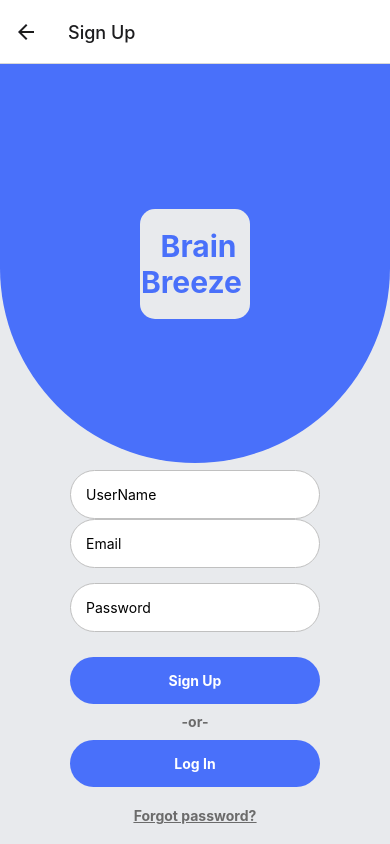
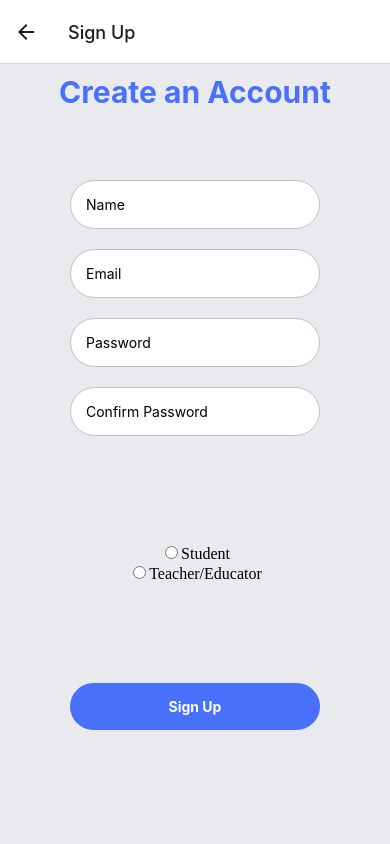
Before and after one commit to NerdJS-Project/Front-End, a React Native app: screen /SignUp in a window 390 px wide. Built offline with nearby package versions, Linux system fonts and the light colour scheme.

Commit message:
NER-#33,60,66 updated Signup view with appropriate fields

```diff
--- a/src/screens/SignUpScreen.js
+++ b/src/screens/SignUpScreen.js
@@ -50,82 +50,33 @@ export default function SignUpScreen({navigation}) {
 
   return (
 
-
-
     <View style = {styles.container}>
-      <View style = {top.blueWave}>
-
-
-
-
-      <View style={top.logoShape}>
-      <Text style={styles.title}> Brain Breeze </Text>
-      </View>
-
-
-      </View>
+    <Text style ={styles.title}>Create an Account</Text>
 
     <KeyboardAvoidingView behavior={Platform.OS === "ios" ? "padding" : "height"}
-      style={login.email} >
-
-        <TextInput style={login.emailHolder}placeholder={'UserName'} onChangeText={setName}/>
-
-        <TextInput style={login.emailHolder}placeholder={'Email'} onChangeText={setEmail}/>
-        <TextInput style={login.pwHolder}placeholder={'Password'} onChangeText={setPassword}/>
-
-
-        <Text >{message ? message : null}</Text>
-
-        <TouchableOpacity
-
-        onPress={onSubmitHandler}
-        >
-          <View style={login.loginBttn}>
-            <Text style ={login.loginText}>Sign Up</Text>
-          </View>
-        </TouchableOpacity>
-
+    style={form.account} >
+      <TextInput style={form.nameHolder}placeholder={'Name'} onChangedText={setName}/>
+      <TextInput style={form.emailHolder}placeholder={'Email'}onChangedText={setEmail}/>
+      <TextInput secureTextEntry={true} style={form.pwHolder}placeholder={'Password'}onChangedText={setPassword}/>
+      <TextInput secureTextEntry={true} style={form.confirmPwHolder}placeholder={'Confirm Password'}/>
     </KeyboardAvoidingView>
 
 
+    <Text style={form.status}>Are you a:</Text>
+    <label>
+      <input type="radio" value="Student"/>
+      <span>Student</span>
+    </label>
+    <label>
+      <input type="radio" value="Teacher/Educator"/>
+      <span>Teacher/Educator</span>
+    </label>
 
-
-      <View style= {signup.divider}>
-      <Text style ={signup.divider}>-or-</Text>
-        </View>
-
-        <TouchableOpacity
-        style ={signup.container}
-        onPress ={() => navigation.navigate('LogIn')}
-
-        >
-          <View style={signup.firstSgnUpBttn}>
-            <Text style ={signup.signupText}>Log In</Text>
+    <TouchableOpacity style = {register.container}>
+        <View style={register.registerButton}>
+          <Text style ={register.registerText}>Sign Up</Text>
         </View>
     </TouchableOpacity>
-
-
-        <TouchableOpacity>
-          <View style= {forgotPsswrd.forgotText}>
-        <Text style ={forgotPsswrd.forgotText}>Forgot password?</Text>
-        </View>
-
-
-        </TouchableOpacity>
-
-
-
-
-
-
-
-
-
-
-
-
-
-
 
   </View>
 
@@ -137,76 +88,41 @@ const styles = StyleSheet.create({
   container: {
     //alignSelf: 'stretch',
     flex: 1,
-
     backgroundColor: '#E8EAED',
     alignItems: 'center',
-    paddingTop:0
-
+    paddingTop:10
   },
 
 
   title: {
-    //paddingHorizontal:11,
-    textAlign: "center",
     fontSize: 30,
     fontWeight: "bold",
-    color: '#4970FA'
+    color: "#4970FA"
+  }
+
+});
 
 
 
+const form = StyleSheet.create({
+  account: {
+    top: 20,
+    bottom: 120,
+    alignItems: 'center',
+    margin: 70
   },
 
-
-
-
-});
-
-const top = StyleSheet.create({
-
-
-  blueWave: {
-
-    alignSelf: 'stretch',
-
-    flex: 1,
-    backgroundColor: '#4970FA',
-    borderBottomEndRadius: 200,
-    borderBottomStartRadius:200,
-    justifyContent: 'center',
-    alignItems: 'center',
-    position: 'relative',
-    marginBottom: 300
-
-  },
-
-
-  logoShape: {
-    position: 'relative',
-    //paddingHorizontal:100,
-    //borderRadius:40,
-
-
-    justifyContent: 'center',
-    //alignContent:'center',
-    backgroundColor:'#E8EAED',
-    width: 110,
-    height:110,
-    borderRadius: 15//'15%'
-
-}
-
-
-});
-
-const login= StyleSheet.create({
-  email: {
-    position: 'absolute',
-    bottom: 140,
-    //width: '100%'
-    width: 100,
-    //flexDirection: 'row'
-    alignItems: 'center'
-
+  nameHolder: {
+    position:"relative",
+    paddingVertical: 15,
+    paddingHorizontal:15,
+    backgroundColor: 'white',
+    borderColor: '#C0C0C0',
+    bottom:30,
+    borderWidth: 1,
+    borderRadius: 60,
+    width: 250,
+    margin: 10
   },
 
   emailHolder: {
@@ -218,8 +134,8 @@ const login= StyleSheet.create({
     bottom:30,
     borderWidth: 1,
     borderRadius: 60,
-    width: 250
-
+    width: 250,
+    margin: 10
 
   },
 
@@ -227,97 +143,54 @@ const login= StyleSheet.create({
     position:"relative",
     paddingVertical: 15,
     paddingHorizontal:15,
-    bottom:25,
     backgroundColor: 'white',
     borderColor: '#C0C0C0',
+    bottom:30,
     borderWidth: 1,
     borderRadius: 60,
-    marginTop: 10,
-    width: 250
+    width: 250,
+    margin: 10
+  },
+
+  confirmPwHolder: {
+    position:"relative",
+    paddingVertical: 15,
+    paddingHorizontal:15,
+    backgroundColor: 'white',
+    borderColor: '#C0C0C0',
+    bottom:30,
+    borderWidth: 1,
+    borderRadius: 60,
+    width: 250,
+    margin: 10
+  },
+
+  status: {
+    fontWeight:"bold",
+    textAlign:"center",
+    bottom: 550
+  },
 
 
+})
 
+const register = StyleSheet.create ({
+  container: {
+    margin: 50
+  },
+  registerButton: {
+    width: 250,
+    paddingVertical: 15,
+    paddingHorizontal: 15,
+    borderRadius: 60,
+    backgroundColor: '#4970FA',
+    color: 'white',
+    alignItems:'center',
+    margin: 50
   },
 
-  loginBttn: {
-    width:250,
-    position: "relative",
-    //height: 60,
-    paddingVertical: 15,
-    paddingHorizontal:15,
-    borderRadius: 60,
-    backgroundColor: '#4970FA',
-    //marginTop: 10,
-   //top: 10,
-    //textAlign: 'center',
+  registerText: {
     color: 'white',
-    //color: 'white',
-    alignItems:'center'
-
-  },
-
-  loginText: {
-    color: 'white',
-    //fontSize: 22,
-    fontWeight: "bold",
-
+    fontWeight: "bold"
   }
-
-
-
-});
-
-const signup= StyleSheet.create({
-  container: {
-    bottom: 40
-  },
-  divider: {
-    bottom: 25,
-    fontWeight: "bold",
-    color:'#6B6B6B',
-    position: "relative",
-
-
-  },
-
-  firstSgnUpBttn: {
-   width:250,
-
-   position: "relative",
-    paddingVertical: 15,
-    paddingHorizontal:15,
-    borderRadius: 60,
-    backgroundColor: '#4970FA',
-    //marginTOP:0,
-
-
-
-    //textAlign: 'center',
-    color: 'white',
-    //color: 'white',
-    alignItems:'center'
-
-  },
-  signupText: {
-    color: 'white',
-    fontWeight: "bold",
-
-  }
-
-});
-
-const forgotPsswrd= StyleSheet.create({
-
-
-  forgotText: {
-    position: "relative",
-    color: '#6B6B6B',
-    fontWeight: "bold",
-
-    bottom:10,
-    textDecorationLine: 'underline',
-
-
-  }
-
 })
```
Also changed, not shown: 2 other files (tests, documents, lock files or other folders). Lines whose indentation alone changed are shown as unchanged.
